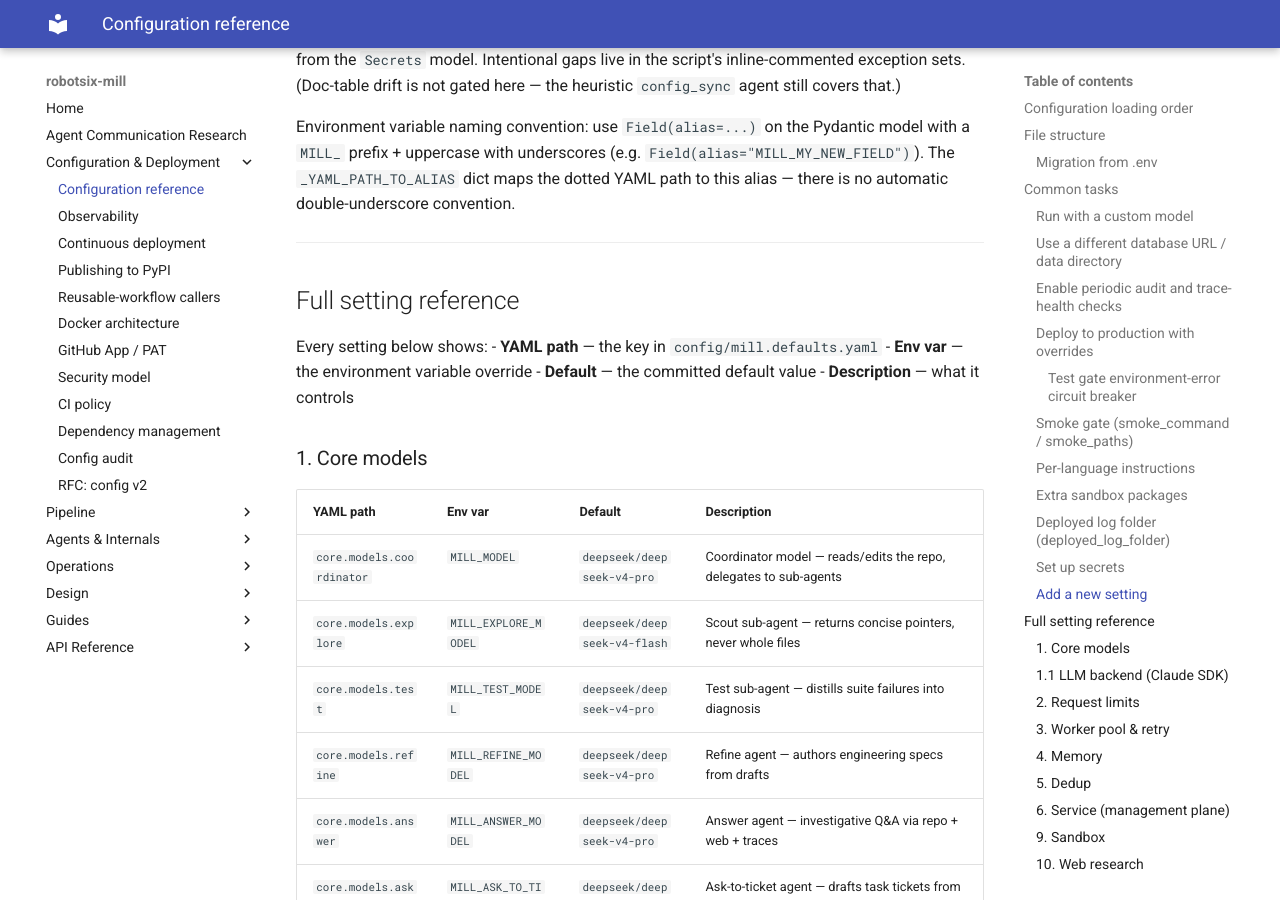
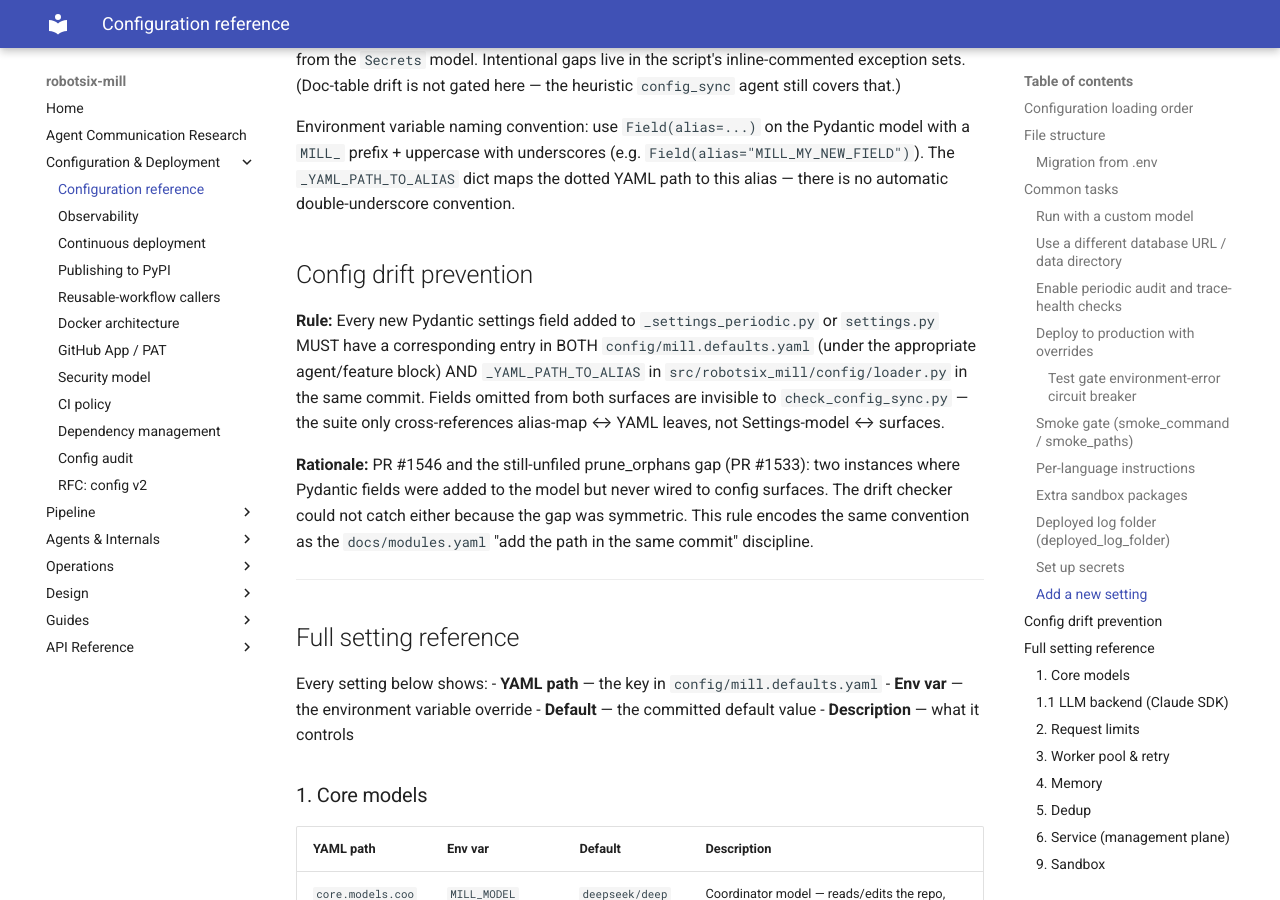
Before and after one commit to damien-robotsix/robotsix-mill, an MkDocs documentation site: the page built from docs/configuration.md, in a window 1280 px wide and 900 px high, scrolled down 6776 px. Built offline with MkDocs 1.6.1 and Material for MkDocs 9.7.7, drawn with Linux system fonts in a browser that asks for light colours.

Commit message:
mill: AGENT.md: Config drift prevention — Every new Pydantic settings field added to `_settings_periodic.py` or `settings… (20260617T222032Z-agent-md-config-drift-prevention-every-n-5c1b)

```diff
--- a/docs/configuration.md
+++ b/docs/configuration.md
@@ -338,6 +338,24 @@ Pydantic model with a `MILL_` prefix + uppercase with underscores
 (e.g. `Field(alias="MILL_MY_NEW_FIELD")`).  The `_YAML_PATH_TO_ALIAS`
 dict maps the dotted YAML path to this alias — there is no automatic
 double-underscore convention.
+
+## Config drift prevention
+
+**Rule:** Every new Pydantic settings field added to
+`_settings_periodic.py` or `settings.py` MUST have a corresponding
+entry in BOTH `config/mill.defaults.yaml` (under the appropriate
+agent/feature block) AND `_YAML_PATH_TO_ALIAS` in
+`src/robotsix_mill/config/loader.py` in the same commit. Fields
+omitted from both surfaces are invisible to `check_config_sync.py` —
+the suite only cross-references alias-map ↔ YAML leaves, not
+Settings-model ↔ surfaces.
+
+**Rationale:** PR #1546 and the still-unfiled prune_orphans gap
+(PR #1533): two instances where Pydantic fields were added to the
+model but never wired to config surfaces. The drift checker could
+not catch either because the gap was symmetric. This rule encodes
+the same convention as the `docs/modules.yaml` "add the path in
+the same commit" discipline.
 
 ---
 
```
